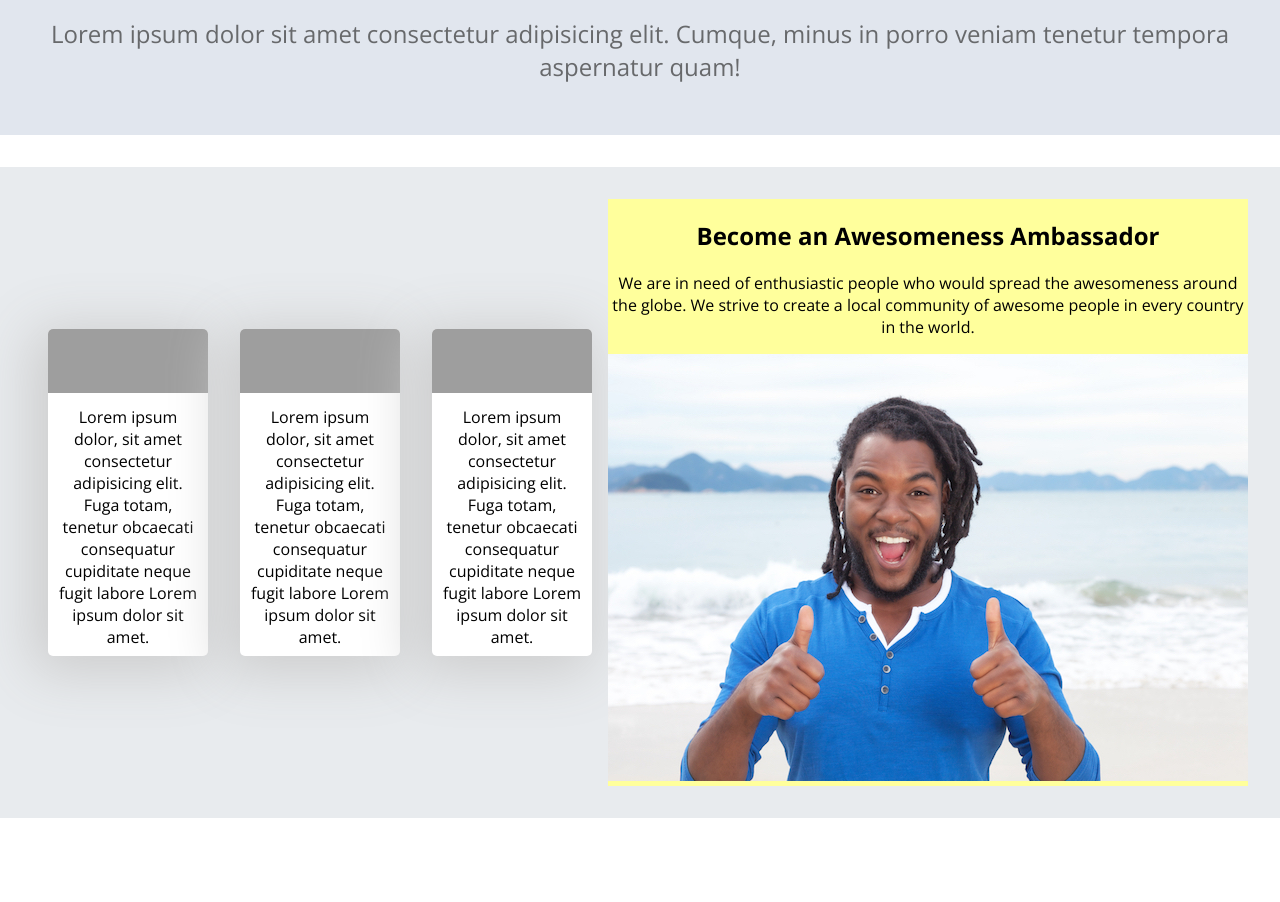
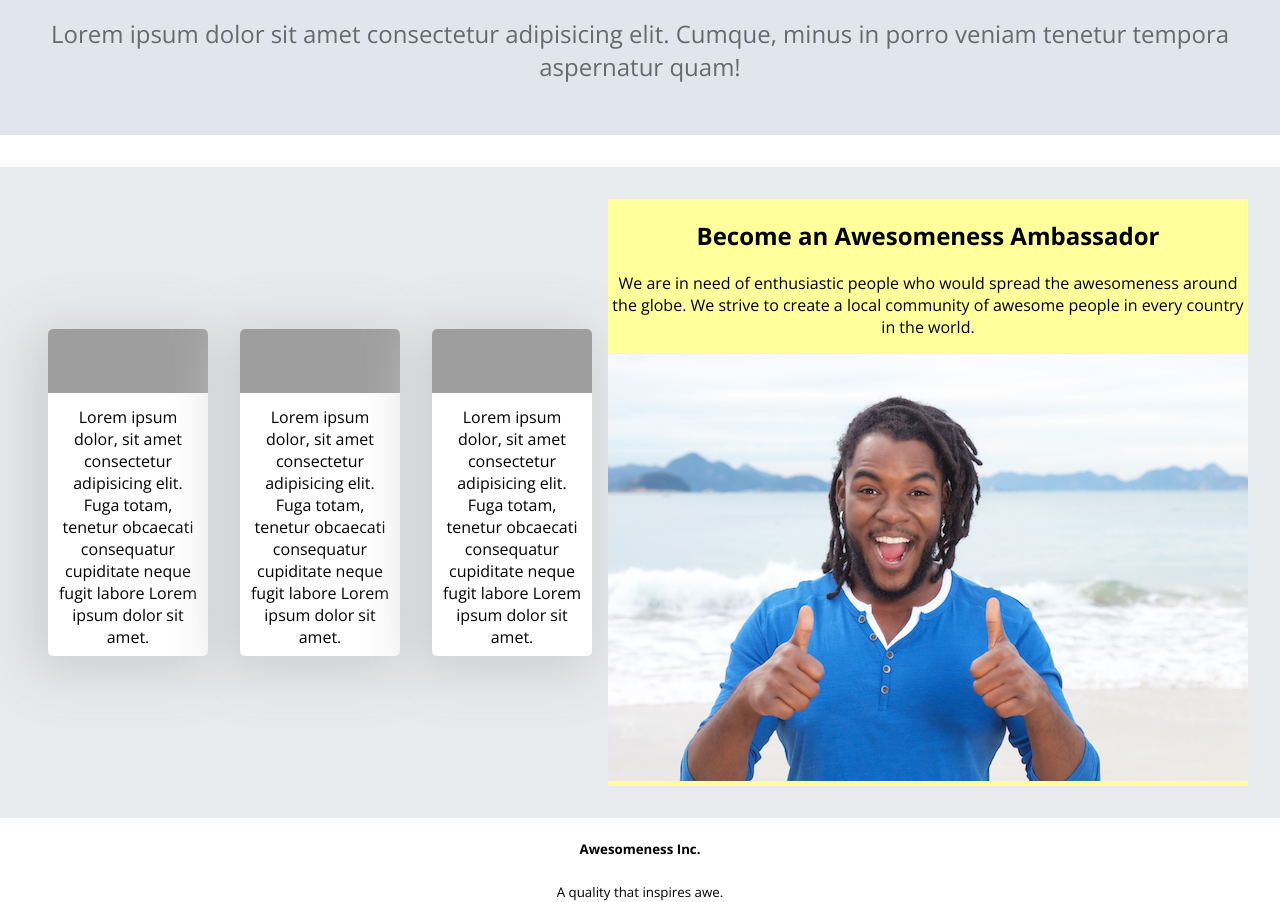
Before and after one commit to haianhxanh/CBP-day09-alice-bob, a website: page src/index.html in a window 1280 px wide. Shown: the part 90-992 px from the top of the page. Before the commit the page ends 908 px from the top, so only its background shows below. Drawn offline with nearby package versions, Linux system fonts and the light colour scheme; files that its build step writes are made by us from their sources; grey boxes are pictures that could not be loaded.

Commit message:
added footer

```diff
--- a/src/index.html
+++ b/src/index.html
@@ -59,6 +59,10 @@
 
     </main>
 
+    <footer>
+      <h5>Awesomeness Inc.</h5>
+      <small>A quality that inspires awe.</small>
+    </footer>
 
   </body>
 </html>
```
